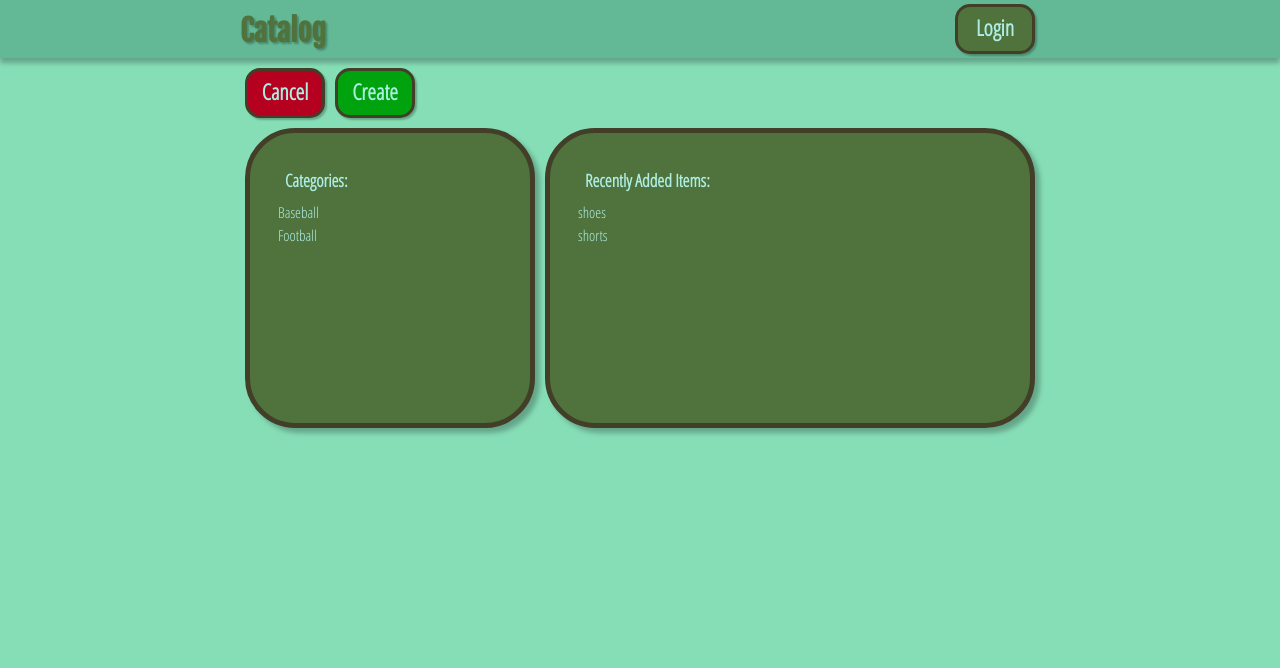
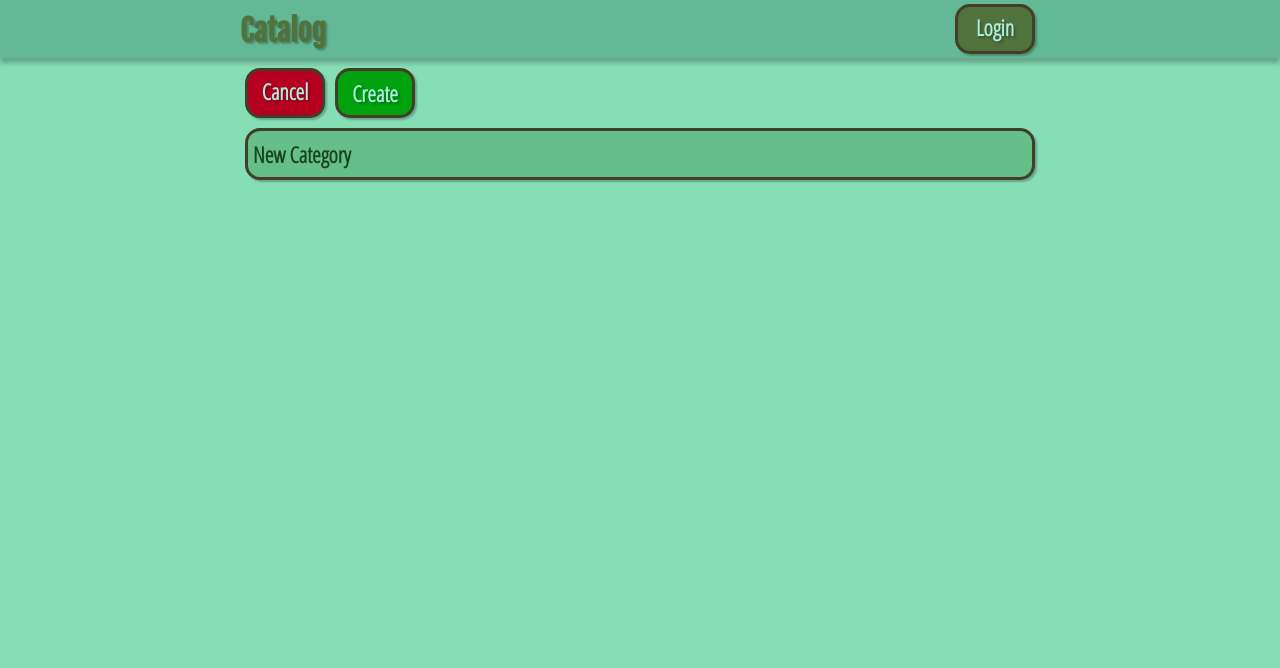
Before and after one commit to tordne/item-catalog, a Flask app: page /catalog/new in a window 1280 px wide. Shown: the top 668 px of the page. Run offline with Flask 2, Linux system fonts and the light colour scheme; parts of the project's set-up code (start-up, migrations or seed data) failed here and were passed over.

Commit message:
Feat: Add text input line and links onto the buttons

```diff
--- a/project/client/static/css/catalog.css
+++ b/project/client/static/css/catalog.css
@@ -48,6 +48,7 @@ p {
 	font-size: 22px;
 	font-weight: bold;
 	color: #adeee3;
+	text-shadow: 2px 2px 2px rgba(0, 0, 0, 0.26);
 	text-align: center;
 	text-decoration: none;
 }
@@ -60,6 +61,36 @@ p {
 .create {
 	background-color: #00a20d;
 }
+
+
+
+/*
+ *
+ * Input line
+ *
+ */
+
+.input-oneline {
+	padding: 5px;
+	margin: 5px;
+	border: 3px solid #423e28;
+	border-color: #423e28;
+	background-color : #64bf88;
+	border-radius: 15px;
+	box-shadow: 2px 2px 2px rgba(0, 0, 0, 0.26);
+	width: 790px;
+	max-width: 100%;
+	height: 36px;
+	/* Text */
+	font-family: 'Open Sans Condensed', sans-serif;
+	font-size: 22px;
+	font-weight: bold;
+	color: #194417;
+	text-align: left;
+	text-decoration: none;
+}
+
+
 
 /*
  *
@@ -111,6 +142,7 @@ p {
 	font-size: 22px;
 	font-weight: bold;
 	color: #adeee3;
+	text-shadow: 2px 2px 2px rgba(0, 0, 0, 0.26);
 	text-align: center;
 	text-decoration: none;
 }
@@ -209,3 +241,14 @@ main {
 .description h1, p {
 	color: #adeee3;
 }
+
+
+
+.flex {
+	width: 800px;
+	max-width: 100%;
+	margin-left: auto;
+	margin-right: auto;
+	display: flex;
+	flex-wrap: wrap;
+}
--- a/project/client/templates/main/category_new.html
+++ b/project/client/templates/main/category_new.html
@@ -2,19 +2,13 @@
 
 {% block content %}
 <section class="main-inner">
-	<section class="main-buttons">
-		<a href="" class="button cancel">Cancel</a>
-		<a href="" class="button create">Create</a>
-	</section>
-	<section class="categories">
-		<h1>Categories:</h1>
-		<p>Baseball</p>
-		<p>Football</p>
-	</section>
-	<section class="items">
-		<h1>Recently Added Items:</h1>
-		<p>shoes</p>
-		<p>shorts</p>
-	</section>
+	<form action="{{ url_for('main.category_new') }}" method="POST" class="flex">
+		<div class="main-buttons">
+			<a href="{{ url_for('main.list_categories') }}" class="button cancel">Cancel</a>
+			<button type="submit" class="button create">Create</button>
+		</div>
+		<input type="text" name="category" value="New Category" class="input-oneline">
+	</form>
+
 </section>
 {% endblock %}
```
